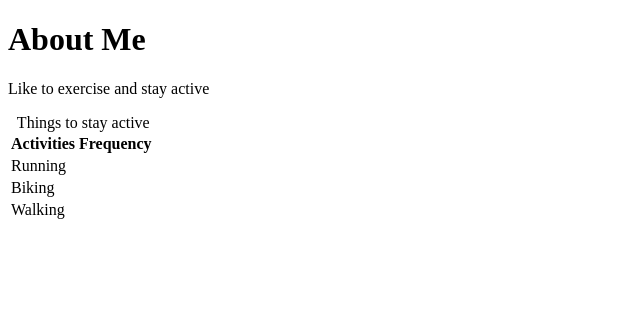
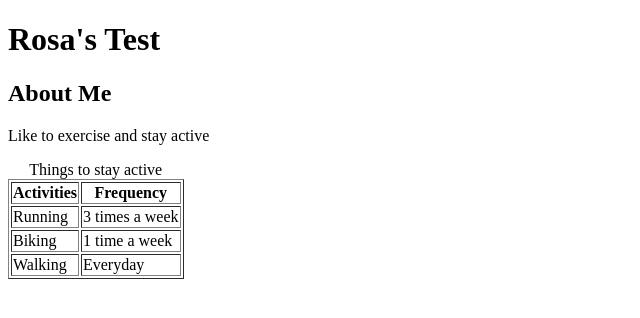
Before and after one commit to rosaalatorre/day-one, a plain HTML site: page index.html in a window 1280 px wide. Shown: the whole page, without its empty margins (0-640 px from the left). Drawn offline with Linux system fonts and the light colour scheme.

Commit message:
table made and finished

```diff
--- a/index.html
+++ b/index.html
@@ -6,25 +6,26 @@
   <title>Rosa's Test</title>
   </head>
   <body>
-      <h1> About Me </h1>
+  		<h1>Rosa's Test</h1>
+      	<h2> About Me </h2>
 	<p> Like to exercise and stay active</p>
-	<table>
+	<table border= 1>
 		<caption> Things to stay active </caption>
 		<thead>
 			<tr>
 			<th> Activities</th>
-			<th> Frequency<th>
+			<th> Frequency</th>
 			</tr>
 		</thead>
 		<tbody>
 			<tr>
-			<td>Running</td>
+			<td>Running</td><td>3 times a week</td>
 			</tr>
 			<tr>
-			<td>Biking</td>
+			<td>Biking</td><td>1 time a week</td>
 			</tr>
 			<tr>
-			<td>Walking</td>
+			<td>Walking</td><td>Everyday</td>
 			</tr>
 		</tbody>
 	</table>
```
